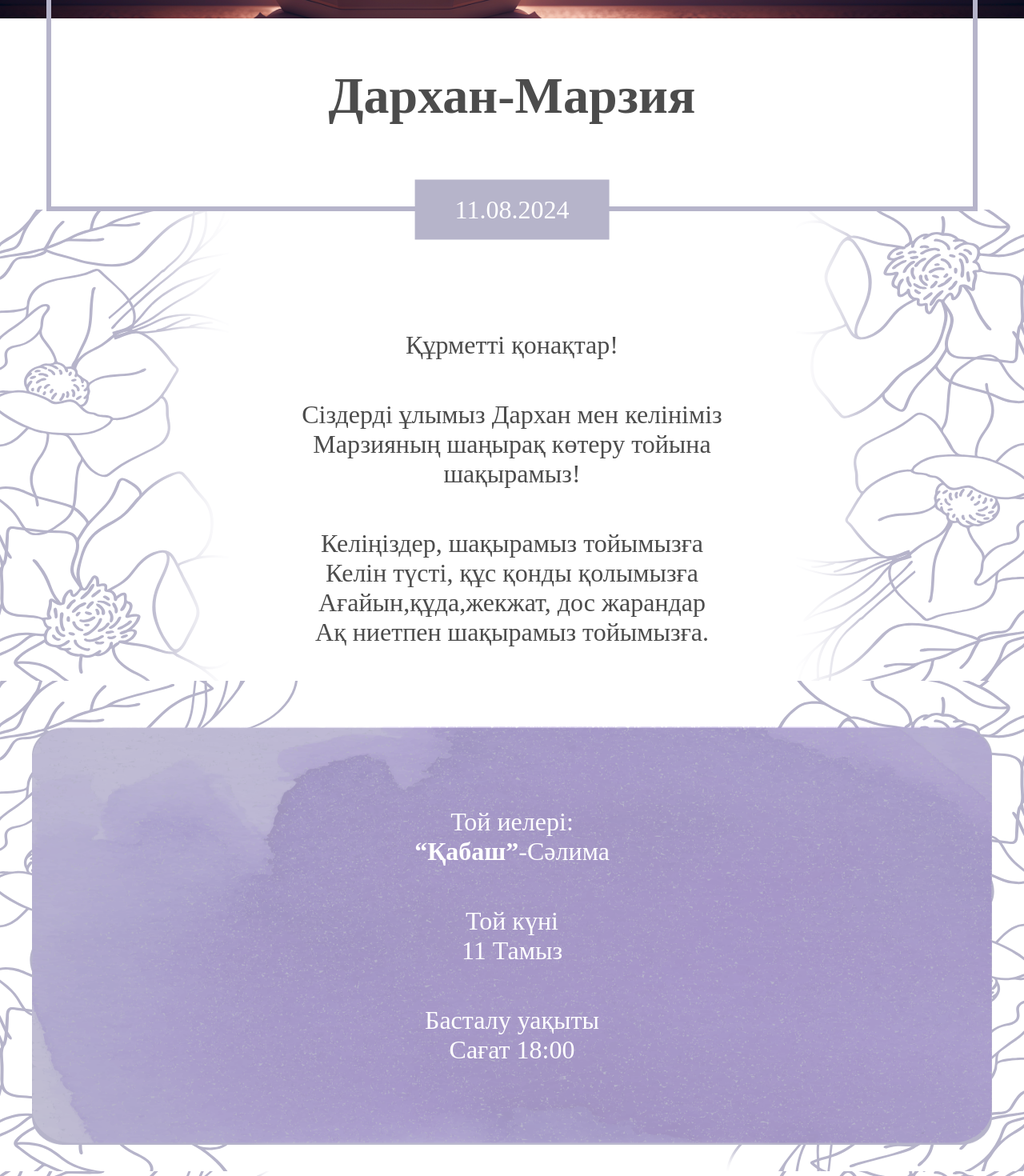
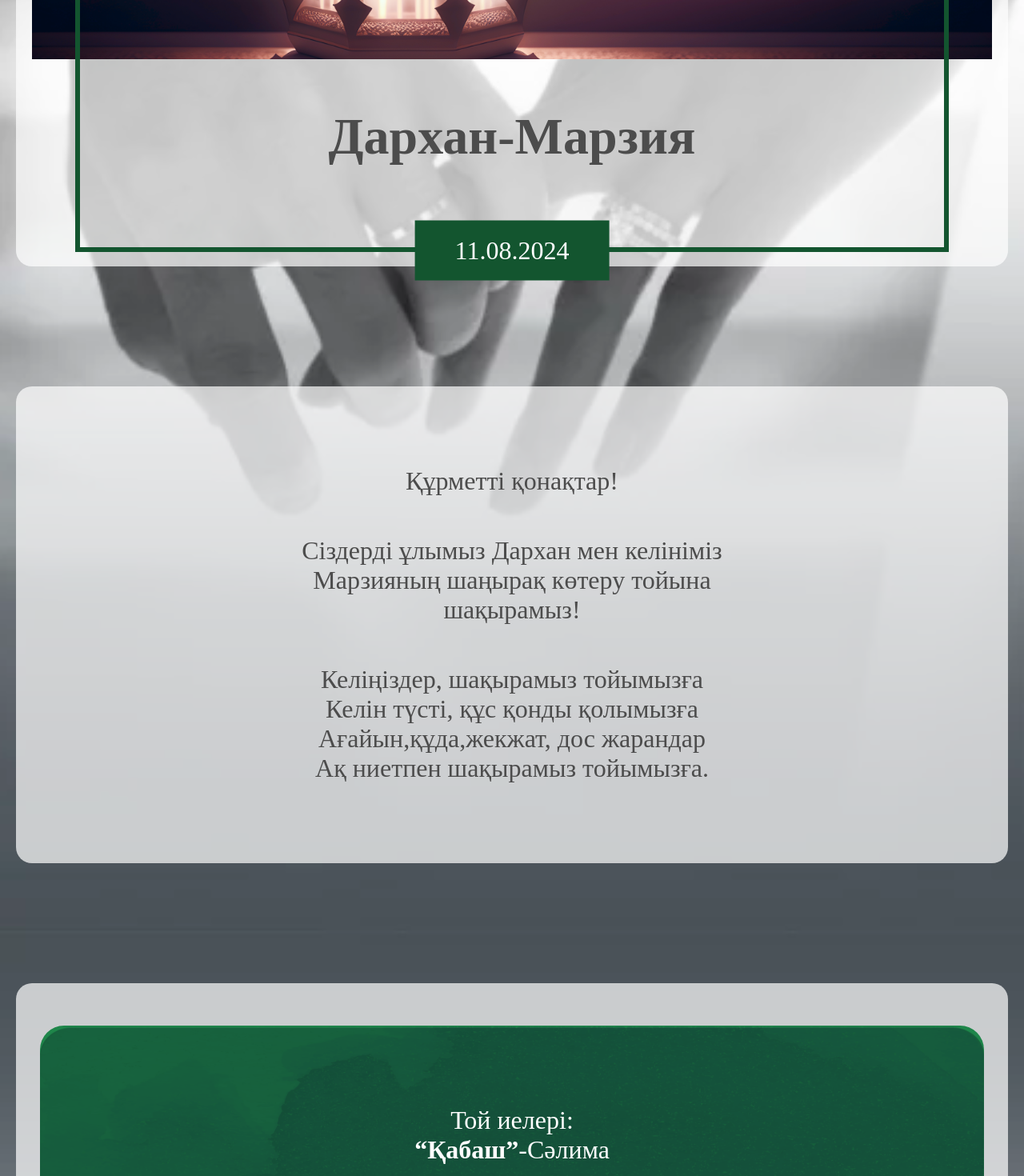
Before and after one commit to WalkingFrozenFish/wedding-v2, a React (Vite) app: page / in a window 1280 px wide. Shown: the part 700-2170 px from the top of the page at 80% size. Built offline with nearby package versions, Linux system fonts and the light colour scheme; a web font is replaced by a local one.

Commit message:
Fix and change assets and color

```diff
--- a/src/App.module.css
+++ b/src/App.module.css
@@ -1,4 +1,8 @@
 .container {
+  padding: 70px 0;
   margin: 0 auto;
   max-width: 1500px;
+  gap: 150px;
+  display: flex;
+  flex-direction: column;
 }
--- a/src/App.tsx
+++ b/src/App.tsx
@@ -6,31 +6,49 @@ import Flower from "./components/Flower/Flower.tsx";
 import Address from "./components/Address/Address.tsx";
 import Timer from "./components/Timer/Timer.tsx";
 import Form from "./components/Form/Form.tsx";
+import Wrapper from "./components/Wrapper/Wrapper.tsx";
 
 function App() {
     return (
         <div className={styles.container}>
-            <Hero/>
 
-            <Flower>
+            <Wrapper>
+                <Hero/>
+            </Wrapper>
+
+
+
+            {/* <Flower> */}
+
+            {/* </Flower> */}
+
+            <Wrapper>
                 <Text />
-            </Flower>
+            </Wrapper>
 
-            <Flower>
+            {/* <Flower> */}
+            <Wrapper>
                 <Shedule />
-            </Flower>
+            </Wrapper>
+            {/* </Flower> */}
 
-            <Flower>
+            {/* <Flower> */}
+            <Wrapper>
                 <Timer />
-            </Flower>
+            </Wrapper>
+            {/* </Flower> */}
 
-            <Flower>
+            {/* <Flower> */}
+            <Wrapper>
                 <Address />
-            </Flower>
+            </Wrapper>
+            {/* </Flower> */}
 
-            <Flower>
+            {/* <Flower> */}
+            <Wrapper>
                 <Form />
-            </Flower>
+            </Wrapper>
+            {/* </Flower> */}
         </div>
     );
 }
--- a/src/components/Address/Address.module.css
+++ b/src/components/Address/Address.module.css
@@ -1,27 +1,27 @@
 .addressWrapper {
-    padding: 117px 0 153px;
+    padding: 100px 0;
     display: flex;
     align-items: center;
     justify-content: center;
 }
 
-.addressWrapper > p {
+.addressWrapper>p {
     max-width: 646px;
     text-align: center;
     font-size: 52px;
-    background-color: #fff;
-    box-shadow: 0px 0px 60px 60px white;
+    /* background-color: #fff;
+    box-shadow: 0px 0px 60px 60px white; */
 }
 
 @media screen and (min-width: 320px) {
-    .addressWrapper > p {
+    .addressWrapper>p {
         width: 70%;
         font-size: 1.5em;
     }
 }
 
 @media screen and (min-width: 620px) {
-    .addressWrapper > p {
+    .addressWrapper>p {
         width: 80%;
         font-size: 2em;
     }
--- a/src/components/Form/Form.module.css
+++ b/src/components/Form/Form.module.css
@@ -9,8 +9,8 @@
 }
 
 .formWrapper {
-    background-color: #fff;
-    box-shadow: 0px 0px 60px 60px white;
+    /* background-color: #fff;
+    box-shadow: 0px 0px 60px 60px white; */
 }
 
 .formItem {
@@ -58,10 +58,10 @@
     margin: 10px;
     cursor: pointer;
 
-    color: #B6B4CA;
+    color: #13552f;
     background-color: transparent;
     border-radius: 3px;
-    border: 3px solid #B6B4CA;
+    border: 3px solid #13552f;
     transition: 0.3s;
 }
 
@@ -87,15 +87,15 @@ input[type=number] {
     margin: 0 auto;
     display: block;
     cursor: pointer;
-    color: #B6B4CA;
+    color: #13552f;
     background-color: transparent;
     border-radius: 3px;
-    border: 3px solid #B6B4CA;
+    border: 3px solid #13552f;
     transition: 0.3s;
 }
 
 button:hover {
-    background-color: #B6B4CA;
+    background-color: #13552e58;
     color: #4C4C4C;
     transition: 0.3s;
 }
--- a/src/components/Hero/Hero.module.css
+++ b/src/components/Hero/Hero.module.css
@@ -12,7 +12,7 @@
     left: 50%;
     width: 90%;
     height: calc(100% - 60px);
-    border: 6px solid #B6B4CA;
+    border: 6px solid #13552f;
     transform: translate(-50%, 0%);
 }
 
@@ -30,7 +30,7 @@
 .date {
     padding: 19px 79px;
     font-size: 52px;
-    background-color: #B6B4CA;
+    background-color: #13552f;
     width: fit-content;
 
     position: absolute;
--- a/src/components/Shedule/Shedule.module.css
+++ b/src/components/Shedule/Shedule.module.css
@@ -1,48 +1,52 @@
 .sheduleContainer {
-    padding: 56px 10px 33px;
+    padding: 33px 10px;
 }
 
 .sheduleWrapper {
     background-image: url("../../assets/sheduleBg.png");
     background-repeat: no-repeat;
     max-width: 1200px;
-    padding: 102px 0 100px;
+    padding: 100px 0;
     background-size: 100% 100%;
     display: flex;
     align-items: center;
     justify-content: center;
     flex-direction: column;
     margin: 0 auto;
+
+    background-color: #1e864a;
+    background-blend-mode: multiply;
+    border-radius: 30px;
 }
 
-.sheduleWrapper > p {
+.sheduleWrapper>p {
     font-size: 42px;
     color: #fff;
     text-align: center;
 }
 
-.sheduleWrapper > p:nth-child(1) {
+.sheduleWrapper>p:nth-child(1) {
     margin-bottom: 50px;
     max-width: 404px;
 }
 
-.sheduleWrapper > p:nth-child(2) {
+.sheduleWrapper>p:nth-child(2) {
     margin-bottom: 50px;
     max-width: 160px;
 }
 
-.sheduleWrapper > p:nth-child(3) {
+.sheduleWrapper>p:nth-child(3) {
     max-width: 331px;
 }
 
 @media screen and (min-width: 320px) {
-    .sheduleWrapper > p {
+    .sheduleWrapper>p {
         font-size: 1.5em;
     }
 }
 
 @media screen and (min-width: 620px) {
-    .sheduleWrapper > p {
+    .sheduleWrapper>p {
         font-size: 2em;
     }
 }
--- a/src/components/Text/Text.module.css
+++ b/src/components/Text/Text.module.css
@@ -7,10 +7,11 @@
     justify-content: center;
     flex-direction: column;
     margin: 0 auto;
-    padding: 151px 0 42px;
+    /* padding: 151px 0 42px; */
+    padding: 80px 0;
 
-    background-color: #fff;
-    box-shadow: 0px 0px 60px 60px white;
+    /* background-color: #fff;
+    box-shadow: 0px 0px 60px 60px white; */
 }
 
 .textWrapper > p:nth-child(1),
--- a/src/components/Timer/Timer.module.css
+++ b/src/components/Timer/Timer.module.css
@@ -9,8 +9,8 @@
     margin: 0 auto;
     padding: 151px 0;
 
-    background-color: #fff;
-    box-shadow: 0px 0px 20px 20px white;
+    /* background-color: #fff; */
+    /* box-shadow: 0px 0px 20px 20px white; */
 }
 
 .title {
--- /dev/null
+++ b/src/components/Wrapper/Wrapper.module.css
@@ -0,0 +1,8 @@
+.wrapper {
+    background-color: rgba(255, 255, 255, 0.7);
+    border-radius: 20px;
+    /* opacity: 0.7; */
+    padding: 20px;
+    /* border: 3px solid red; */
+    margin: 0 20px;
+}
--- /dev/null
+++ b/src/components/Wrapper/Wrapper.tsx
@@ -0,0 +1,10 @@
+import React, { ReactNode } from 'react'
+import styles from "./Wrapper.module.css"
+
+const Wrapper = (props: { children: ReactNode }) => {
+    return (
+        <div className={styles.wrapper}>{props.children}</div>
+    )
+}
+
+export default Wrapper
--- a/src/index.css
+++ b/src/index.css
@@ -6,3 +6,11 @@
   font-style: normal;
   color: #4C4C4C;
 }
+
+body {
+  background-image: url("./assets/wedding-bg.png");
+  background-position: 0;
+  background-size: cover;
+  background-attachment: fixed;
+  background-repeat: no-repeat;
+}
```
Also changed, not shown: src/assets/wedding-bg.png (added).
